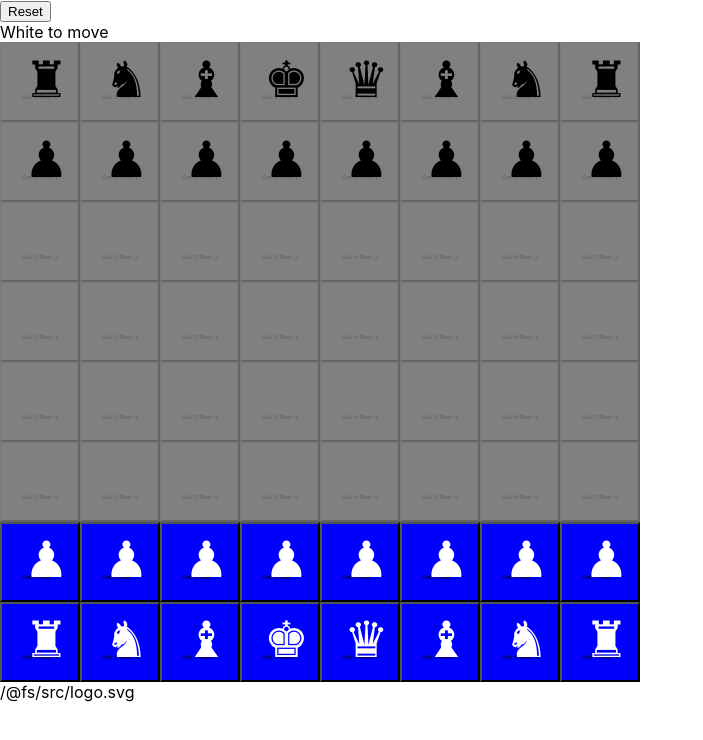
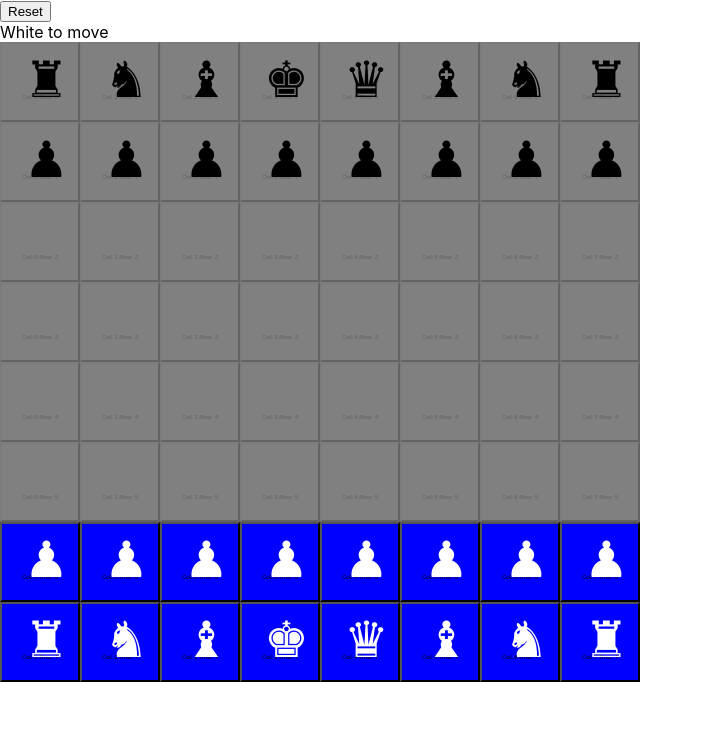
Before and after one commit to gravgaard89/chess, a React (Create React App) app: page / in a window 1280 px wide. Shown: the top 740 px of the page, without its empty margins (0-703 px from the left). Built offline with nearby package versions, Linux system fonts and the light colour scheme.

Commit message:
remove logo

```diff
--- a/src/App.tsx
+++ b/src/App.tsx
@@ -23,10 +23,6 @@ class App extends React.Component {
                     <div className="game-board">
                         <Board />
                     </div>
-                    <div className="game-info">
-                        <div>{logo}</div>
-                        <ol>{/* TODO */}</ol>
-                    </div>
                 </div>
             </>
         );
```
Also changed, not shown: src/logo.svg (deleted).
